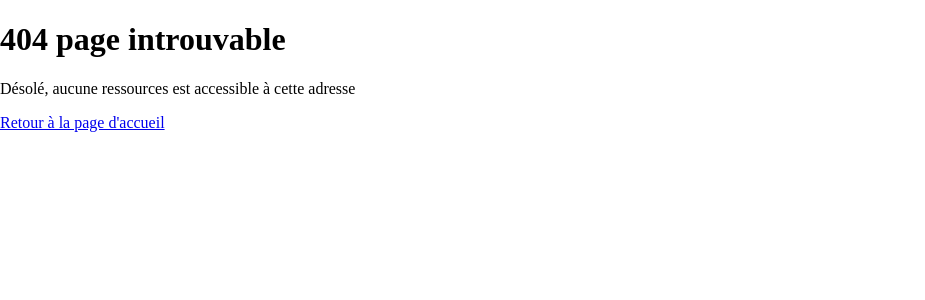
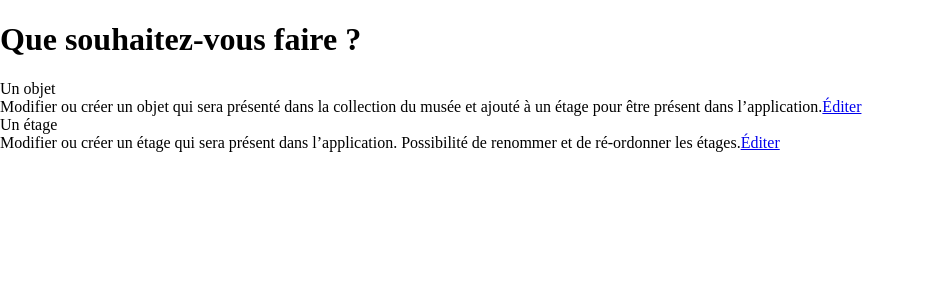
Before and after one commit to Space-Engineers-COMEM/camera-quest-backoffice, a React (Create React App) app: page / in a window 1280 px wide. Before the commit this address had no page. Shown: the top 300 px of the page, without its empty margins (0-925 px from the left). Built offline with nearby package versions, Linux system fonts and the light colour scheme.

Commit message:
Add cards to go to objects or floors

```diff
--- a/src/App.tsx
+++ b/src/App.tsx
@@ -2,6 +2,7 @@ import React from 'react';
 import { Routes, Route } from 'react-router-dom';
 import Error404 from './Error404';
 import Login from './Login';
+import Home from './Home';
 
 interface Props {}
 
@@ -23,8 +24,8 @@ export default class App extends React.Component<Props, States> {
       <div className="App">
         <Routes>
           <Route path="/login" element={<Login />} />
+          <Route path="/" element={<Home />} />
           <Route path="/*" element={<Error404 />} />
-          {/* <Route path="/" element={<POIList />} /> */}
           {/* <Route path="/:id" element={<POI />} /> */}
           {/* <Route path="/language" element={<Language />} /> */}
           {/* <Route path="/congrat" element={<Congrat />} /> */}
--- /dev/null
+++ b/src/Home.tsx
@@ -0,0 +1,37 @@
+import React from 'react';
+import ReactDOM from 'react-dom';
+import Button from './navigation/Button';
+
+type HomeProps = {
+  name: string;
+  route: string;
+  children: any;
+};
+
+function HomeCard(props: HomeProps) {
+  return (
+    <div className="card">
+      <div className="card__title">{props.name}</div>
+      {props.children}
+      <a href={props.route} className="button">
+        Éditer
+      </a>
+    </div>
+  );
+}
+
+export default function Home() {
+  return (
+    <div>
+      <h1>Que souhaitez-vous faire ?</h1>
+      <HomeCard name="Un objet" route="#">
+        Modifier ou créer un objet qui sera présenté dans la collection du musée et ajouté à un
+        étage pour être présent dans l’application.
+      </HomeCard>
+      <HomeCard name="Un étage" route="#">
+        Modifier ou créer un étage qui sera présent dans l’application. Possibilité de renommer et
+        de ré-ordonner les étages.
+      </HomeCard>
+    </div>
+  );
+}
```
